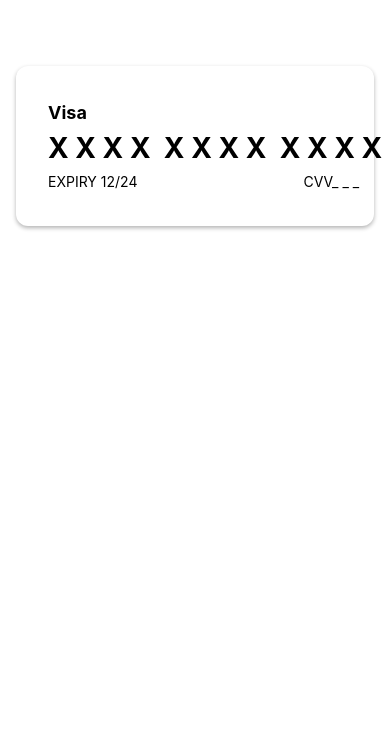
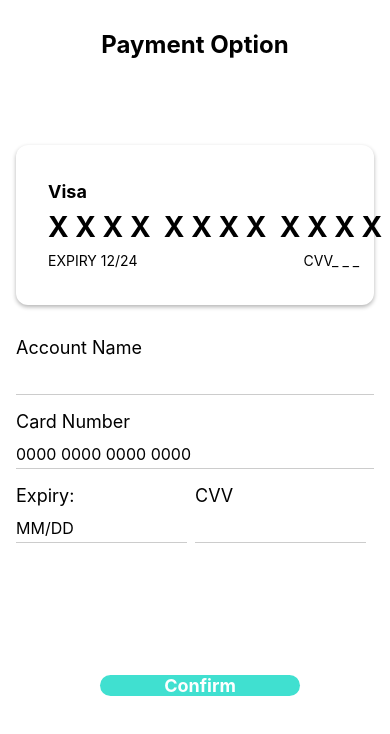
Before and after one commit to Juhaied/react-native-mbl, a React Native app in the folder my-app/: screen / in a window 390 px wide. Shown: the top 734 px of the page. Built offline with nearby package versions, Linux system fonts and the light colour scheme.

Commit message:
Payment Option

```diff
--- a/my-app/App.js
+++ b/my-app/App.js
@@ -17,6 +17,8 @@
 import Pricing from './components/Pricing';
 import Prac from './components/Prac';
 import PaymentOption from './payment/PaymentOption';
+import Input from './payment/Input';
+import Confirm from './payment/Confirm';
 export default function App() {
 
 
@@ -35,6 +37,10 @@
           // Handle payment option selection
         }}
       />
+
+      <Input />
+      <Confirm />
+
 
         {/*
         <Practice2 />
--- /dev/null
+++ b/my-app/payment/Confirm.js
@@ -0,0 +1,29 @@
+import { StyleSheet, Text, View, TextInput } from 'react-native';
+import React, { useState } from 'react';
+export default function Confirm(){
+    return(
+        <View style={styles.container}>
+            <Text style={styles.text}>Confirm</Text>
+        </View>
+    )
+}
+const styles = StyleSheet.create({
+    container: {
+      flex:1,
+      width: 200,
+      height: 50,
+      marginLeft:100,
+      backgroundColor: '#40e0d0',
+      borderRadius: 28,
+      alignItems: 'center',
+      justifyContent: 'center',
+      alignContent:'center',
+      marginTop:100,
+    },
+    text: {
+      color: 'white',
+      fontSize: 18,
+      fontWeight: 'bold',
+      textAlign:'center',
+    },
+  });
--- /dev/null
+++ b/my-app/payment/Input.js
@@ -0,0 +1,80 @@
+import React, { useState } from 'react';
+import { View, Text, TextInput, StyleSheet } from 'react-native';
+
+const Input = () => {
+  const [accountName, setAccountName] = useState('');
+  const [cardNumber, setCardNumber] = useState('');
+  const [expiry, setExpiry] = useState('');
+  const [additionalInput, setAdditionalInput] = useState('');
+
+  return (
+    <View style={styles.container}>
+      <Text style={styles.label}>Account Name</Text>
+      <TextInput
+        style={styles.input}
+        onChangeText={(text) => setAccountName(text)}
+        value={accountName}
+        underlineColorAndroid="transparent" // Remove underline on Android
+      />
+
+      <Text style={styles.label}>Card Number</Text>
+      <TextInput
+        style={styles.input}
+        onChangeText={(text) => setCardNumber(text)}
+        value={cardNumber}
+        underlineColorAndroid="transparent" // Remove underline on Android
+        placeholder='0000 0000 0000 0000'
+      />
+
+      <View style={styles.horizontalContainer}>
+        <View style={styles.horizontalInputContainer}>
+          <Text style={styles.label}>Expiry:</Text>
+          <TextInput
+            style={styles.input}
+            onChangeText={(text) => setExpiry(text)}
+            value={expiry}
+            underlineColorAndroid="transparent" // Remove underline on Android
+            placeholder='MM/DD'
+          />
+        </View>
+
+        <View style={styles.horizontalInputContainer}>
+          <Text style={styles.label}>CVV</Text>
+          <TextInput
+            style={styles.input}
+            onChangeText={(text) => setAdditionalInput(text)}
+            value={additionalInput}
+            underlineColorAndroid="transparent" // Remove underline on Android
+          />
+        </View>
+      </View>
+    </View>
+  );
+};
+
+const styles = StyleSheet.create({
+  container: {
+    padding: 16,
+  },
+  label: {
+    fontSize: 18,
+    marginBottom: 8,
+  },
+  input: {
+    fontSize: 16,
+    borderBottomColor: '#ccc', // Border color for the line
+    borderBottomWidth: 1, // Border width for the line
+    paddingVertical: 4, // Adjust the padding as needed
+    marginBottom: 16,
+  },
+  horizontalContainer: {
+    flexDirection: 'row',
+    justifyContent: 'space-between',
+  },
+  horizontalInputContainer: {
+    flex: 1,
+    marginRight: 8,
+  },
+});
+
+export default Input;
--- a/my-app/payment/PaymentOption.js
+++ b/my-app/payment/PaymentOption.js
@@ -3,6 +3,8 @@
 
 const PaymentOption = ({ option, onPress }) => {
   return (
+    <View>
+      <Text style={styles.paymentOptionText}>Payment Option</Text>
       <TouchableOpacity onPress={onPress}>
         <View style={styles.cardContainer}>
           <View style={styles.card}>
@@ -17,15 +19,23 @@
           </View>
         </View>
       </TouchableOpacity>
+    </View>
   );
 };
 
 const styles = StyleSheet.create({
+  paymentOptionText: {
+    fontSize: 24, // Adjust the font size as needed
+    fontWeight: 'bold',
+    marginTop:30, // Add margin to separate it from the card
+    marginBottom:60,
+    textAlign:'center'
+  },
   cardContainer: {
     padding: 16,
   },
   card: {
-    marginTop: 50,
+    marginTop: 10, // Adjust the margin as needed
     flexDirection: 'row',
     justifyContent: 'flex-start',
     alignItems: 'center',
```
Lines whose indentation alone changed are shown as unchanged.
